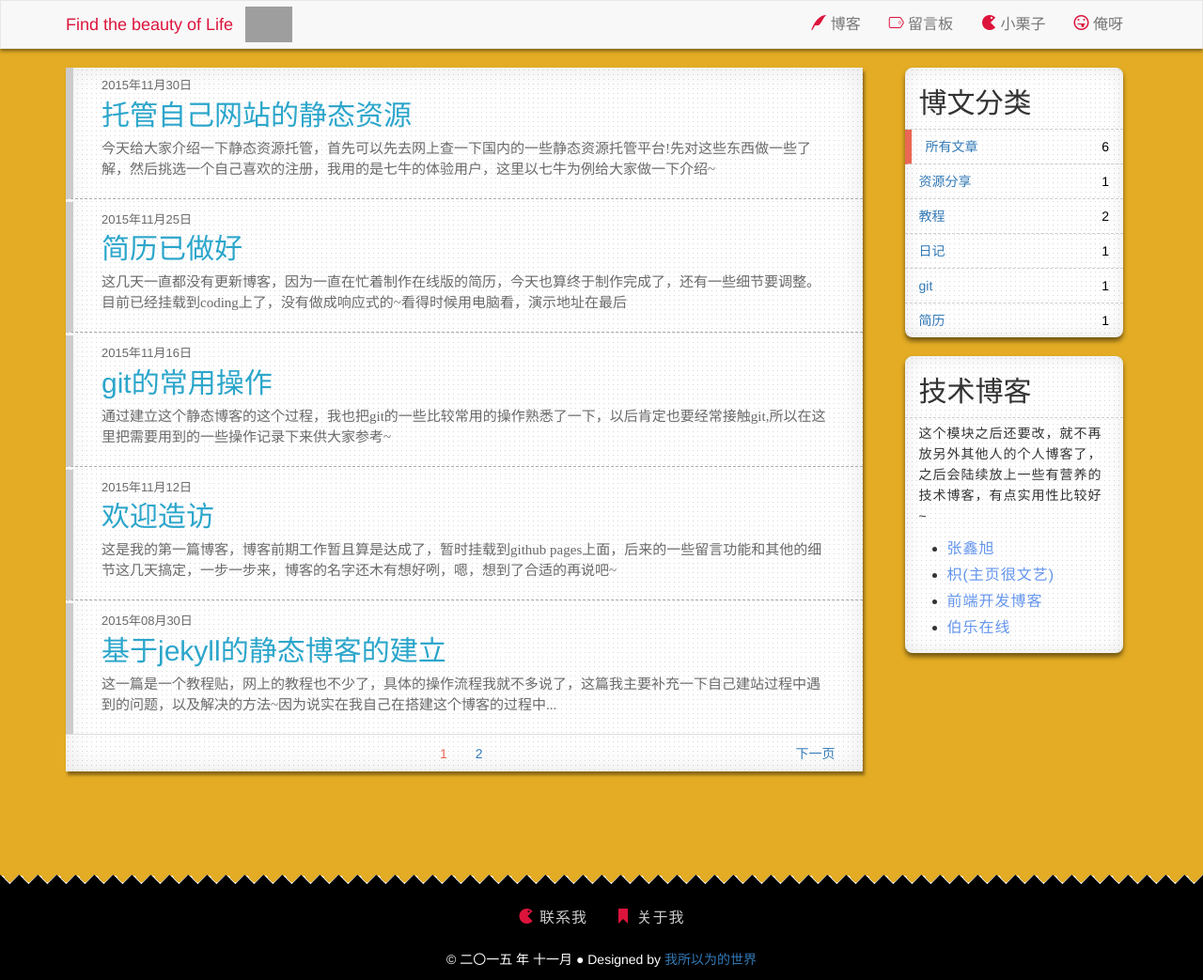
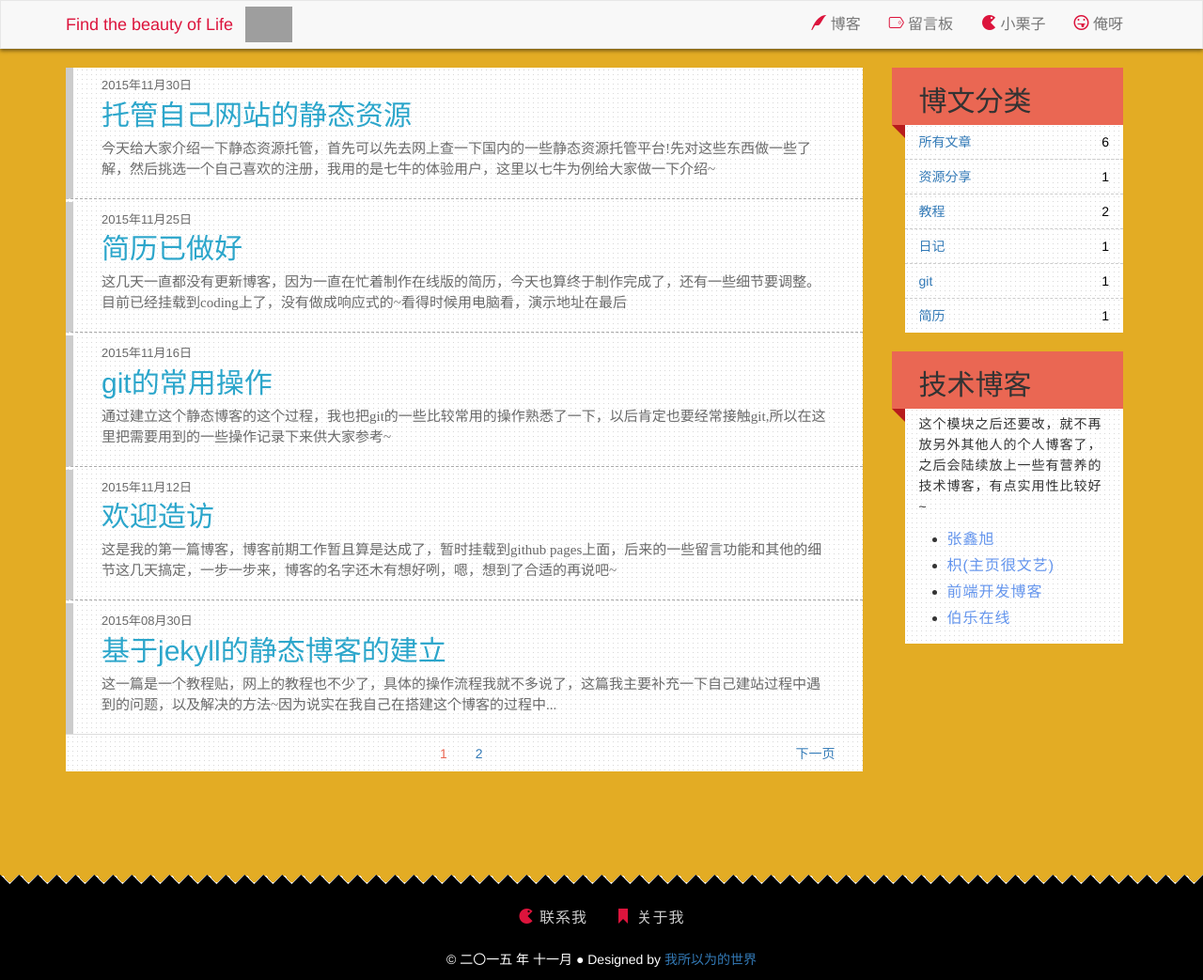
Before and after one commit to momeakl/momeakl.github.io, a Jekyll site: the page built from index.html, in a window 1280 px wide. Shown: the whole page at 94% size. Built offline with Jekyll 4.4.1, drawn with Linux system fonts in a browser that asks for light colours; nearby versions of some CDN libraries; some web fonts are replaced; the list of posts is cut into pages by our own code; comment, search, counter and statistics services are not loaded; a style sheet for code colours, icons or effects is not loaded; grey boxes are pictures that could not be loaded.

Commit message:
change the logo and style of my blog

```diff
--- a/_includes/head.html
+++ b/_includes/head.html
@@ -5,7 +5,7 @@
 
   <title>{% if page.title %}{{ page.title }}{% else %}{{ site.title }}{% endif %}</title>
   <meta name="description" content="{% if page.excerpt %}{{ page.excerpt | strip_html | strip_newlines | truncate: 160 }}{% else %}{{ site.description }}{% endif %}">
-  <link rel="shortcut icon" href="{{ "/static/img/xiaoxin.ico" }}" />
+  <link rel="shortcut icon" href="{{ "blog_logo.ico" }}" />
   <link rel="canonical" href="{{ page.url | replace:'index.html','' | prepend: site.baseurl | prepend: site.url }}" />
   <link rel="alternate" type="application/rss+xml" title="{{ site.title }}" href="{{ "/feed.xml" | prepend: site.baseurl | prepend: site.url }}" />
   <link rel="stylesheet" type="text/css" href="http://cdn.bootcss.com/bootstrap/3.3.5/css/bootstrap.min.css" />
@@ -44,10 +44,9 @@ $(function(){
     $('.post-list-body>div[post-cate!=All]').hide();
         /*show category when click categories list*/
         $('.cate-list-item').click(function() {
-            $('.cate-list-item').css('border-left','none');
-            $(this).css('border-left','0.5em solid #ea6753');
+            /*$('.cate-list-item').css('border-left','none');
+            $(this).css('border-left','0.5em solid #ea6753');*/
             var cate = $(this).attr('cate'); //get category's name
-
             $('.post-list-body>div[post-cate!=' + cate + ']').hide(600);
             $('.post-list-body>div[post-cate=' + cate + ']').show(900);
         });
--- a/index.html
+++ b/index.html
@@ -92,6 +92,8 @@ layout: default
         <div class="col-sm-12">
             <div class="shadow-corner-curl hidden-xs">
                 <div class="cate-list-header">
+                <div class="cate-left"></div>
+                <div class="sanjiao"></div>
                     <h2>博文分类</h2>
                 </div>
 
@@ -105,6 +107,8 @@ layout: default
        <div class="col-sm-12">
             <div class="shadow-corner-curl hidden-xs message">
                 <div class="cate-list-header">
+                   <div class="cate-left"></div>
+                   <div class="sanjiao"></div>
                     <h2>技术博客</h2>
                 </div>
                 <div class="cate-list-link">
--- a/static/css/index.css
+++ b/static/css/index.css
@@ -84,10 +84,6 @@ nav{
 /*The left part of the main*/
 .post-area {
     background: #f8f8fd url(../img/bg-0004.jpg);
-    -webkit-box-shadow: 2px 4px 3px rgba(0, 0, 0, 0.4), 0 0 30px rgba(10, 10, 0, 0.1) inset;
-    -moz-box-shadow: 2px 4px 3px rgba(0, 0, 0, 0.4), 0 0 30px rgba(10, 10, 0, 0.1) inset;
-    -o-box-shadow: 2px 4px 3px rgba(0, 0, 0, 0.4), 0 0 30px rgba(10, 10, 0, 0.1) inset;
-    box-shadow: 2px 4px 3px rgba(0, 0, 0, 0.4), 0 0 30px rgba(10, 10, 0, 0.1) inset;
 }
 .post-list-item{
 	display: block;
@@ -183,20 +179,42 @@ nav{
     background: #ccc;
 }
 
-/*category the right part of main*/
+/*category | the right part of main*/
 div.shadow-corner-curl{
     margin-bottom: 20px;
     background: #f8f8fd url(../img/bg-0004.jpg);
-    -webkit-box-shadow: 0 4px 5px rgba(0,0,0,0.5),0 0 20px rgba(0,0,0,0.1) inset;
+/*    -webkit-box-shadow: 0 4px 5px rgba(0,0,0,0.5),0 0 20px rgba(0,0,0,0.1) inset;
 	-moz-box-shadow: 0 4px 5px rgba(0,0,0,0.5),0 0 20px rgba(0,0,0,0.1) inset;
 	-o-box-shadow: 0 4px 5px rgba(0,0,0,0.5),0 0 20px rgba(0,0,0,0.1) inset;
-	box-shadow: 0 4px 5px rgba(0,0,0,0.5),0 0 20px rgba(0,0,0,0.1) inset;
-    border-radius: 8px;
+	box-shadow: 0 4px 5px rgba(0,0,0,0.5),0 0 20px rgba(0,0,0,0.1) inset;*/
+}
+
+
+div.shadow-corner-curl:after{
+
 }
 div.cate-list-header{
     display: block;
-    padding: 5px 15px;
-    border-bottom: 1px dashed #ccc;
+    padding: 3px 15px;
+    position: relative;
+    background: #ea6753;
+}
+div.cate-left{
+    width: 1em;
+    height: 100%;
+    position: absolute;
+    top: 0;
+    left: -1em;
+    background: #ea6753;
+}
+div.sanjiao{
+    height: 0;
+    width: 0;
+    position: absolute;
+    bottom: -1em;
+    left: -1em;
+    border-top: 1em solid #b71c1c;
+    border-left: 1em solid transparent;
 }
 div.cate-list-header h2{
     line-height: 25px;
@@ -215,11 +233,10 @@ div a.cate-list-item{
     -o-transition: 0.3s ease;
 }
 div a.cate-list-item:hover{
-    border-left:0.5em solid #ea6753;
+    /*border-left:0.5em solid #ea6753;*/
+    background: rgba(0,0,0,.1);
 }
-div a.cate-list-item:first-of-type{
-    border-left:0.5em solid #ea6753;
-}
+
 div a.cate-list-item:last-of-type{
     border-bottom: none;
 }
@@ -293,6 +310,7 @@ div.post{
     margin: 10px 0;
     padding-bottom: 20px;
 }
+
 div.post header{
     border-bottom: 1px solid #ccc;
     border-left: 0.5em solid #ea6753;
@@ -393,11 +411,7 @@ blockquote:last-child {
 
 
 @media screen and (max-width: 1200px){
-	.post{
-		padding:10px 10px;
-		font-size: 15px;
-		line-height: 1.4;
-	}
+
 	blockquote {
 		border-left: 3px solid #D6DBDF;
     	padding-left: 5px;
```
Also changed, not shown: blog_logo.ico (added).
